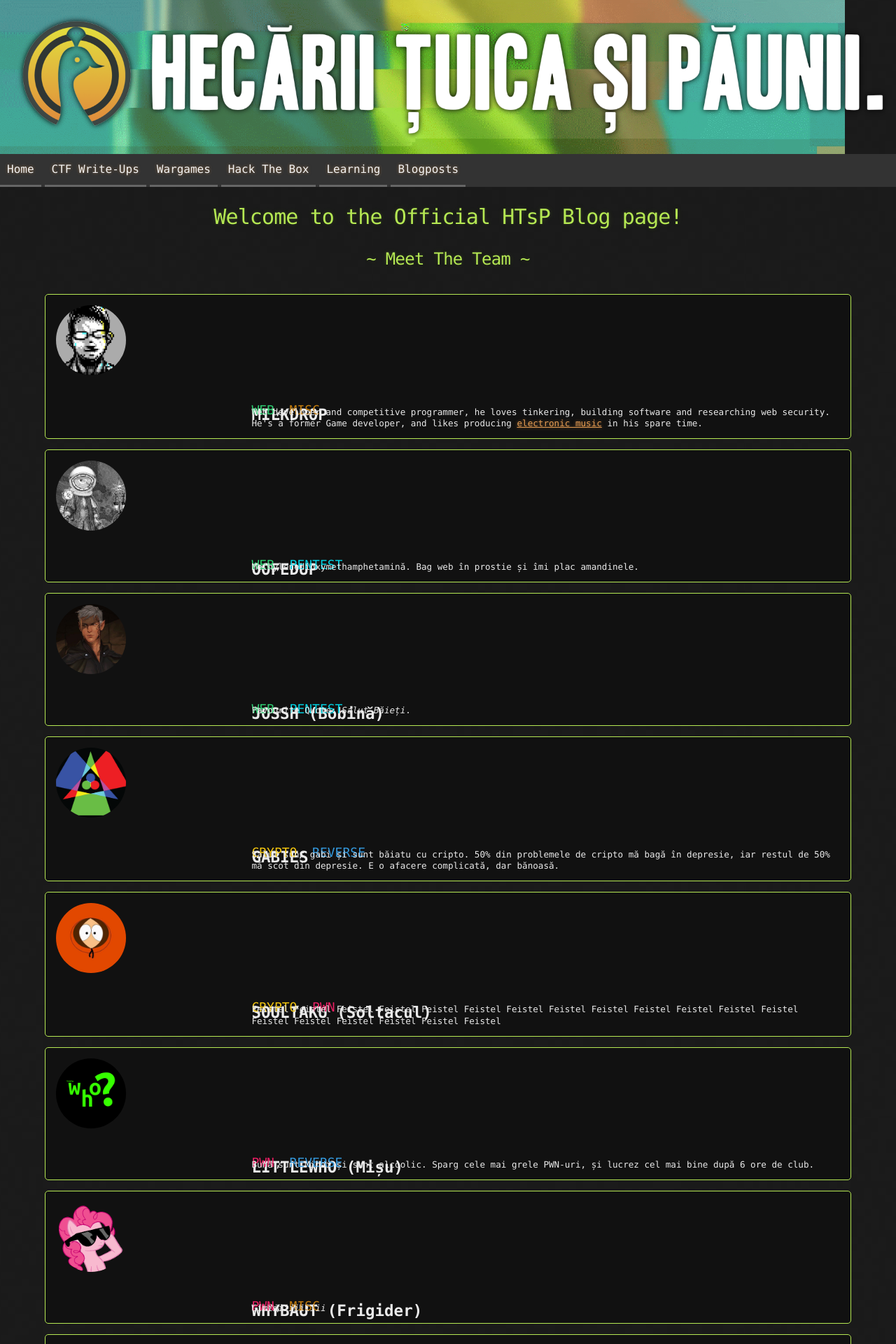
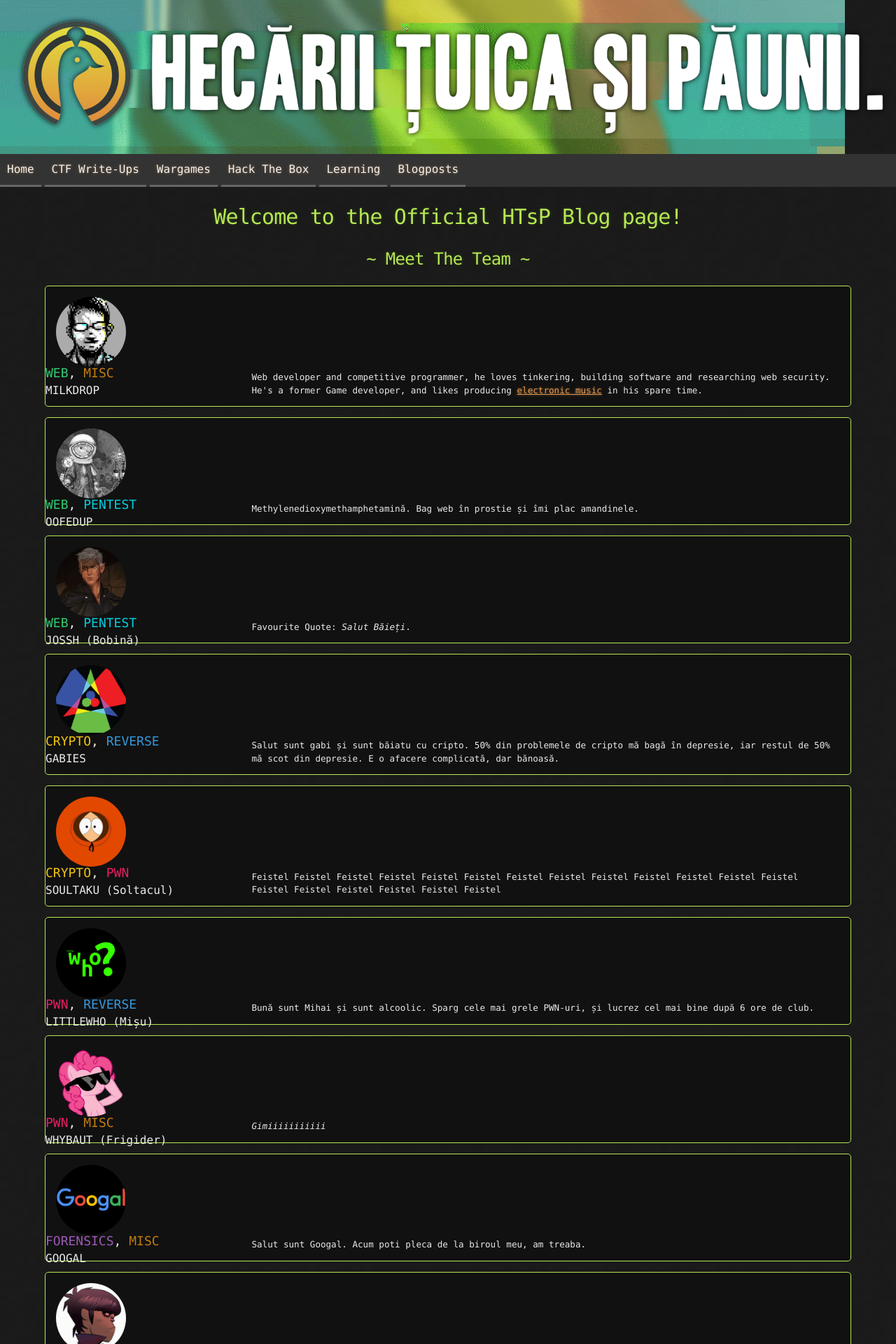
Before and after one commit to HecariiTuicaSiPaunii/Blog, a Jekyll site: the page built from index.html, in a window 1280 px wide. Shown: the top 1920 px of the page at 70% size. Built offline with Jekyll 4.4.1, drawn with Linux system fonts in a browser that asks for light colours.

Commit message:
Cleaning Up style

```diff
--- a/index.html
+++ b/index.html
@@ -5,12 +5,12 @@ layout: default
 <h1 style="text-align:center">Welcome to the Official HTsP Blog page!</h1>
 <h2 style="text-align:center">~ Meet The Team ~</h2>
 
-<div style="margin-top:32px;display:lnline-block;line-height:1.3">
+<div class="meetTheTeam">
 	<div class="card">
 		<img class="large-avatar" src="/assets/images/profiles/milkdrop.png">
-		<div style="margin-top:1.8%; margin-left:25.6%">
-			<b style="font-size:2.5vmin; margin-top:1%">MILKDROP</b>
-			<div style="display:flex; font-size:2vmin; margin-top:-6%">
+		<div class="header">
+			<div class="name">MILKDROP</div>
+			<div class="categoryText">
 				<p class="web">WEB</p>
 				<p style="white-space: pre">, </p>
 				<p class="misc">MISC</p>
@@ -22,9 +22,9 @@ layout: default
 	</div>
 	<div class="card">
 		<img class="large-avatar" src="/assets/images/profiles/oofedup.png">
-		<div style="margin-top:1.8%; margin-left:25.6%">
-			<b style="font-size:2.5vmin; margin-top:1%">OOFEDUP</b>
-			<div style="display:flex; font-size:2vmin; margin-top:-6%">
+		<div class="header">
+			<div class="name">OOFEDUP</div>
+			<div class="categoryText">
 				<p class="web">WEB</p>
 				<p style="white-space: pre">, </p>
 				<p class="pentest">PENTEST</p>
@@ -36,9 +36,9 @@ layout: default
 	</div>
 	<div class="card">
 		<img class="large-avatar" src="/assets/images/profiles/jossh.png">
-		<div style="margin-top:1.8%; margin-left:25.6%">
-			<b style="font-size:2.5vmin; margin-top:1%">JOSSH (Bobină)</b>
-			<div style="display:flex; font-size:2vmin; margin-top:-6%">
+		<div class="header">
+			<div class="name">JOSSH (Bobină)</div>
+			<div class="categoryText">
 				<p class="web">WEB</p>
 				<p style="white-space: pre">, </p>
 				<p class="pentest">PENTEST</p>
@@ -50,9 +50,9 @@ layout: default
 	</div>
 	<div class="card">
 		<img class="large-avatar" src="/assets/images/profiles/gabies.png">
-		<div style="margin-top:1.8%; margin-left:25.6%">
-			<b style="font-size:2.5vmin; margin-top:1%">GABIES</b>
-			<div style="display:flex; font-size:2vmin; margin-top:-6%">
+		<div class="header">
+			<div class="name">GABIES</div>
+			<div class="categoryText">
 				<p class="crypto">CRYPTO</p>
 				<p style="white-space: pre">, </p>
 				<p class="rev">REVERSE</p>
@@ -64,9 +64,9 @@ layout: default
 	</div>
 	<div class="card">
 		<img class="large-avatar" src="/assets/images/profiles/soultaku.png">
-		<div style="margin-top:1.8%; margin-left:25.6%">
-			<b style="font-size:2.5vmin; margin-top:1%">SOULTAKU (Soltacul)</b>
-			<div style="display:flex; font-size:2vmin; margin-top:-6%">
+		<div class="header">
+			<div class="name">SOULTAKU (Soltacul)</div>
+			<div class="categoryText">
 				<p class="crypto">CRYPTO</p>
 				<p style="white-space: pre">, </p>
 				<p class="pwn">PWN</p>
@@ -78,9 +78,9 @@ layout: default
 	</div>
 	<div class="card">
 		<img class="large-avatar" src="/assets/images/profiles/littlewho.png">
-		<div style="margin-top:1.8%; margin-left:25.6%">
-			<b style="font-size:2.5vmin; margin-top:1%">LITTLEWHO (Mișu)</b>
-			<div style="display:flex; font-size:2vmin; margin-top:-6%">
+		<div class="header">
+			<div class="name">LITTLEWHO (Mișu)</div>
+			<div class="categoryText">
 				<p class="pwn">PWN</p>
 				<p style="white-space: pre">, </p>
 				<p class="rev">REVERSE</p>
@@ -92,9 +92,9 @@ layout: default
 	</div>
 	<div class="card">
 		<img class="large-avatar" src="/assets/images/profiles/whybaut.png">
-		<div style="margin-top:1.8%; margin-left:25.6%">
-			<b style="font-size:2.5vmin; margin-top:1%">WHYBAUT (Frigider)</b>
-			<div style="display:flex; font-size:2vmin; margin-top:-6%">
+		<div class="header">
+			<div class="name">WHYBAUT (Frigider)</div>
+			<div class="categoryText">
 				<p class="pwn">PWN</p>
 				<p style="white-space: pre">, </p>
 				<p class="misc">MISC</p>
@@ -106,9 +106,9 @@ layout: default
 	</div>
 	<div class="card">
 		<img class="large-avatar" src="/assets/images/profiles/googal.png">
-		<div style="margin-top:1.8%; margin-left:25.6%">
-			<b style="font-size:2.5vmin; margin-top:1%">GOOGAL</b>
-			<div style="display:flex; font-size:2vmin; margin-top:-6%">
+		<div class="header">
+			<div class="name">GOOGAL</div>
+			<div class="categoryText">
 				<p class="foren">FORENSICS</p>
 				<p style="white-space: pre">, </p>
 				<p class="misc">MISC</p>
@@ -120,9 +120,9 @@ layout: default
 	</div>
 	<div class="card">
 		<img class="large-avatar" src="/assets/images/profiles/trashpanda.png">
-		<div style="margin-top:1.8%; margin-left:25.6%">
-			<b style="font-size:2.5vmin; margin-top:1%">TRASHPANDA</b>
-			<div style="display:flex; font-size:2vmin; margin-top:-6%">
+		<div class="header">
+			<div class="name">TRASHPANDA</div>
+			<div class="categoryText">
 				<p class="foren">FORENSICS</p>
 				<p style="white-space: pre">, </p>
 				<p class="misc">MISC</p>
@@ -134,9 +134,9 @@ layout: default
 	</div>
 	<div class="card">
 		<img class="large-avatar" src="/assets/images/profiles/pingu.png">
-		<div style="margin-top:1.8%; margin-left:25.6%">
-			<b style="font-size:2.5vmin; margin-top:1%">PINGUINUL ȘTIE TOT</b>
-			<div style="display:flex; font-size:2vmin; margin-top:-6%">
+		<div class="header">
+			<div class="name">PINGUINUL ȘTIE TOT</div>
+			<div class="categoryText">
 				<p style="color:#999">AI</p>
 			</div>
 		</div>
```
